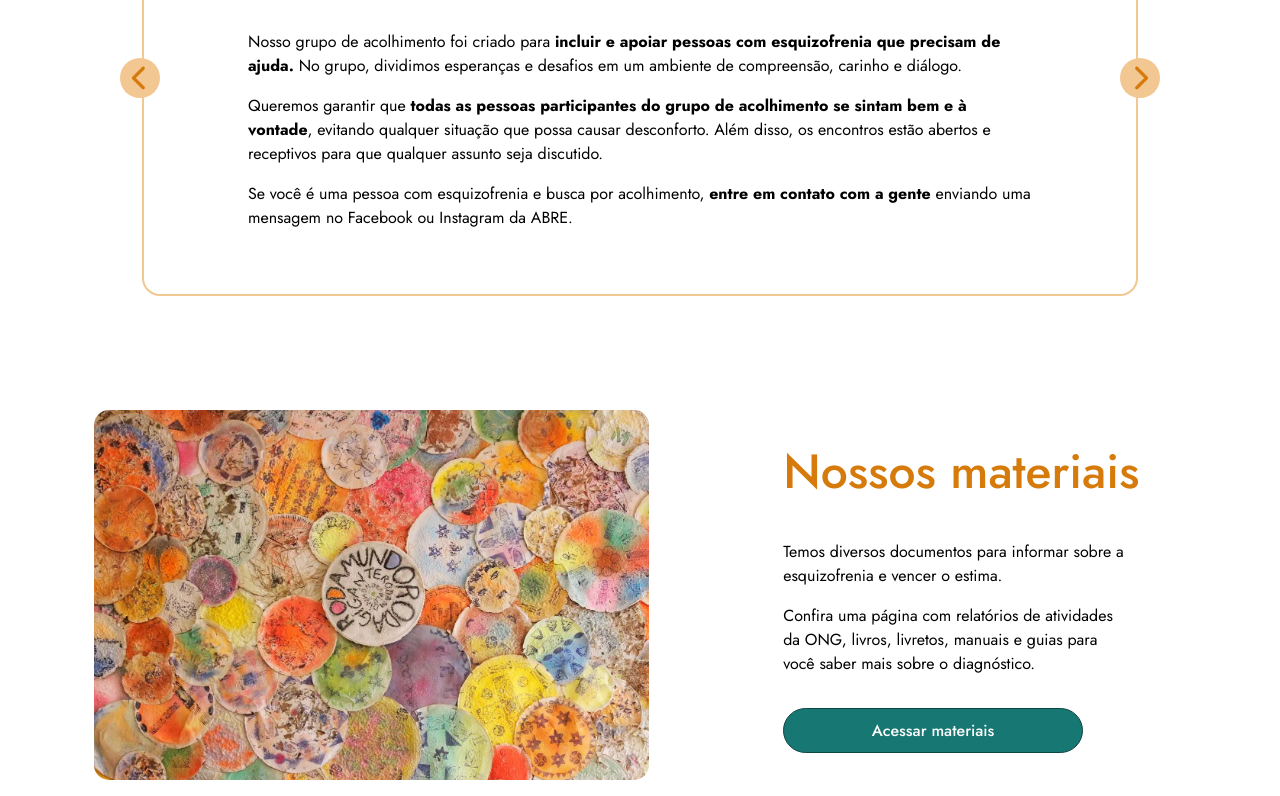
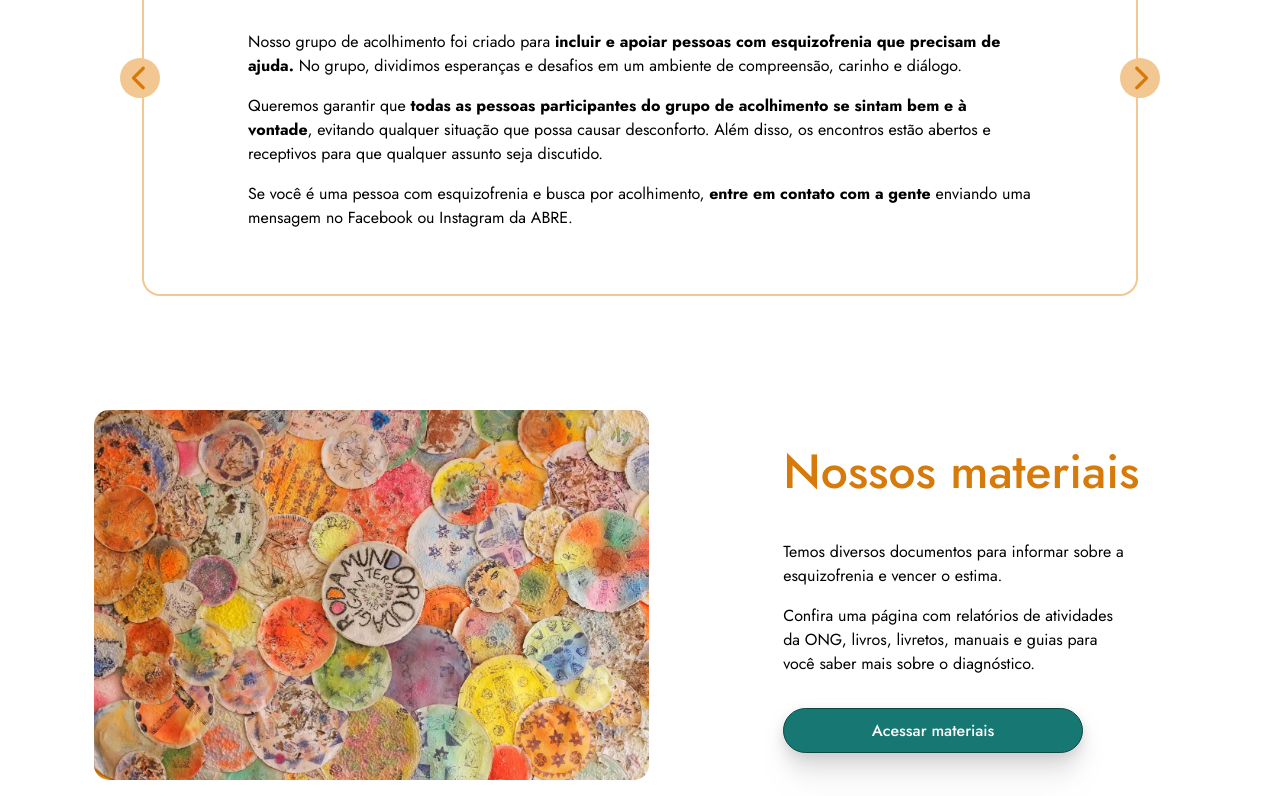
Before and after one commit to tech-pro-bem/abre, a Next.js app: page / in a window 1280 px wide. Shown: the part 404-1200 px from the top of the page. Built offline with nearby package versions, Linux system fonts and the light colour scheme.

Commit message:
style: adding shadow to button

```diff
--- a/src/components/materials/styles.module.css
+++ b/src/components/materials/styles.module.css
@@ -33,6 +33,9 @@
   background-color: var(--color-primary-dark);
   border: 1px solid var(--color-primary-darkest);
   border-radius: 100px;
+  filter: drop-shadow(0px 43px 17px rgba(0, 0, 0, 0.01))
+    drop-shadow(0px 24px 14px rgba(0, 0, 0, 0.05)) drop-shadow(0px 11px 11px rgba(0, 0, 0, 0.09))
+    drop-shadow(0px 3px 6px rgba(0, 0, 0, 0.1));
 }
 .button_materials:hover {
   background-color: var(--color-primary-darkest);
```
